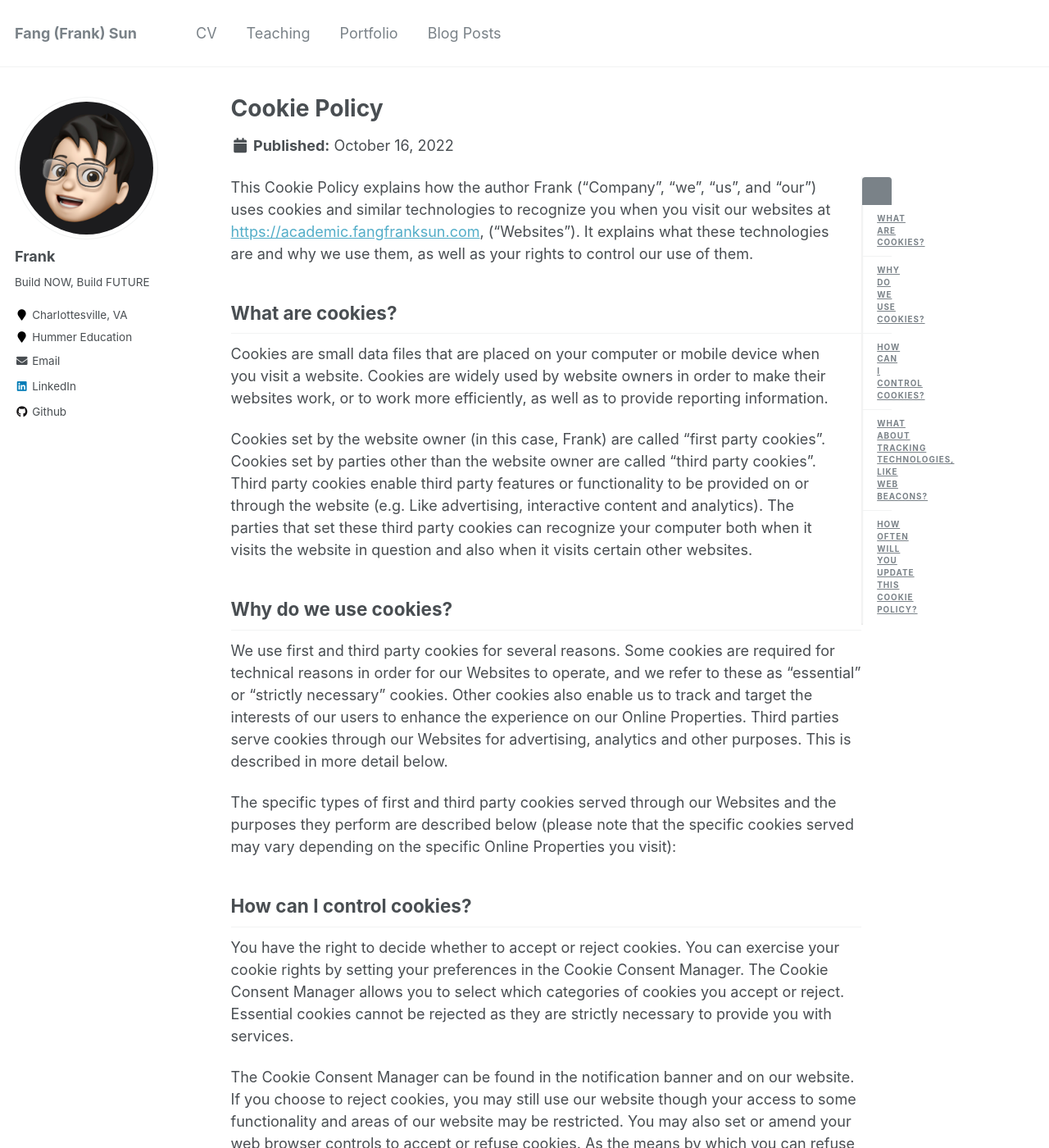
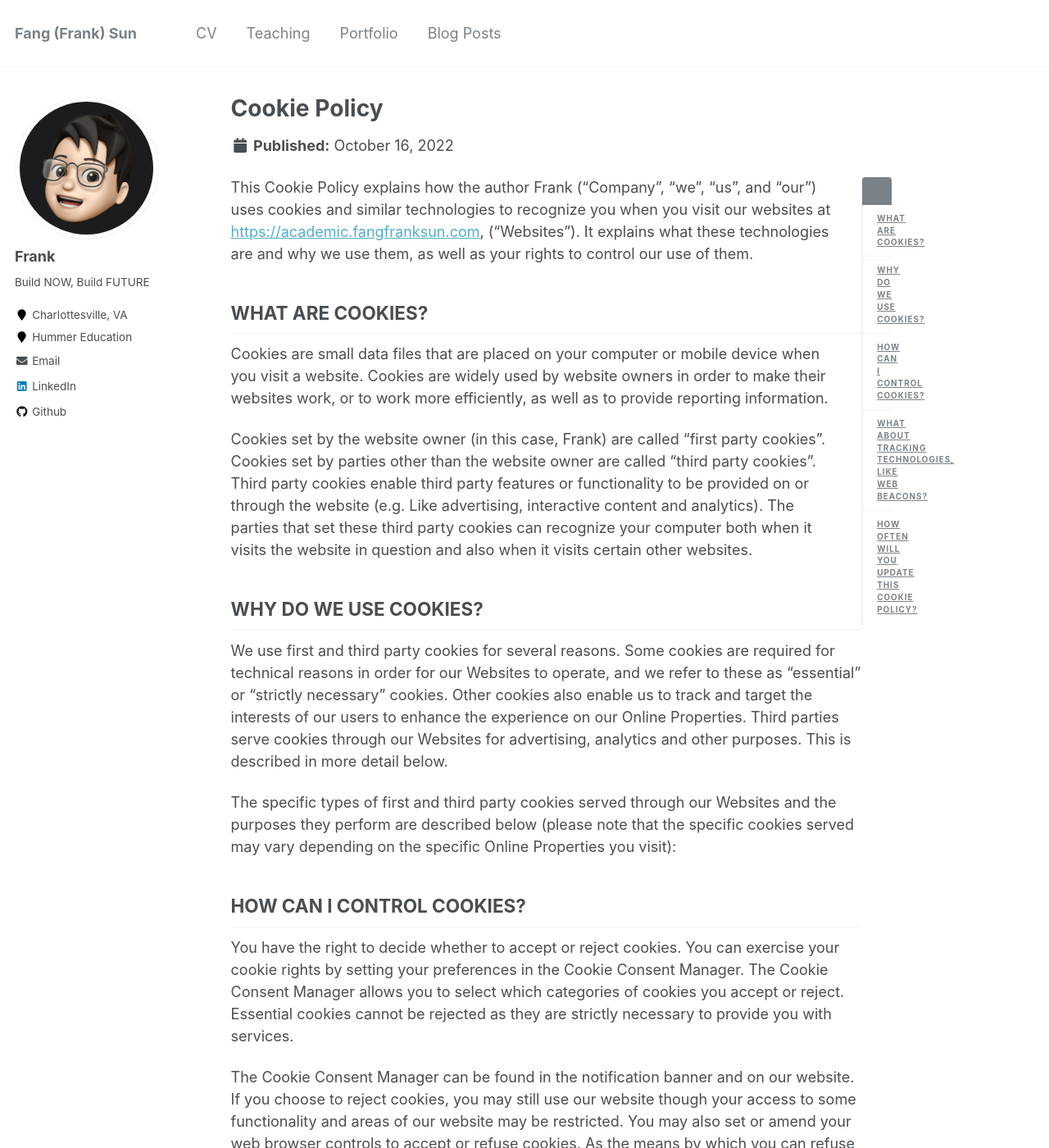
Before and after one commit to FangFrankSun/AcademicPage, a Jekyll site: the page built from _pages/cookie.md, in a window 1280 px wide and 1400 px high. Shown: the whole window at 82% size. Built offline with Jekyll 4.4.1, drawn with Linux system fonts in a browser that asks for light colours; some of the changed text lies outside the part shown.

```diff
--- a/_pages/cookie.md
+++ b/_pages/cookie.md
@@ -9,29 +9,29 @@ modified: 2022-10-16
 
 This Cookie Policy explains how the author Frank ("Company", "we", "us", and "our") uses cookies and similar technologies to recognize you when you visit our websites at [https://academic.fangfranksun.com](https://academic.fangfranksun.com),  ("Websites"). It explains what these technologies are and why we use them, as well as your rights to control our use of them.
 
-## What are cookies?
+## WHAT ARE COOKIES?
 
 Cookies are small data files that are placed on your computer or mobile device when you visit a website. Cookies are widely used by website owners in order to make their websites work, or to work more efficiently, as well as to provide reporting information.
 
 Cookies set by the website owner  (in this case, Frank) are called "first party cookies". Cookies set by parties other than the website owner are called "third party cookies". Third party cookies enable third party features or functionality to be provided on or through the website  (e.g. Like advertising, interactive content and analytics). The parties that set these third party cookies can recognize your computer both when it visits the website in question and also when it visits certain other websites.
 
-## Why do we use cookies?
+## WHY DO WE USE COOKIES?
 
 We use first and third party cookies for several reasons. Some cookies are required for technical reasons in order for our Websites to operate, and we refer to these as "essential" or "strictly necessary" cookies. Other cookies also enable us to track and target the interests of our users to enhance the experience on our Online Properties. Third parties serve cookies through our Websites for advertising, analytics and other purposes. This is described in more detail below.
 
 The specific types of first and third party cookies served through our Websites and the purposes they perform are described below  (please note that the specific cookies served may vary depending on the specific Online Properties you visit):
 
-## How can I control cookies?
+## HOW CAN I CONTROL COOKIES?
 
 You have the right to decide whether to accept or reject cookies. You can exercise your cookie rights by setting your preferences in the Cookie Consent Manager. The Cookie Consent Manager allows you to select which categories of cookies you accept or reject. Essential cookies cannot be rejected as they are strictly necessary to provide you with services.
 
 The Cookie Consent Manager can be found in the notification banner and on our website. If you choose to reject cookies, you may still use our website though your access to some functionality and areas of our website may be restricted. You may also set or amend your web browser controls to accept or refuse cookies. As the means by which you can refuse cookies through your web browser controls vary from browser-to-browser, you should visit your browser's help menu for more information.
 
-## What about tracking technologies, like web beacons?
+## WHAT ABOUT TRACKING TECHNOLOGIES, LIKE WEB BEACONS?
 
 Cookies are not the only way to recognize or track visitors to a website. We may use other, similar technologies from time to time, like web beacons  (sometimes called "tracking pixels"or "clear gifs"). These are tiny graphics files that contain a unique identifier that enable us to recognize when someone has visited our Websites or opened an e-mail including them. This allows us, for example, to monitor the traffic patterns of users from one page within a website to another, to deliver or communicate with cookies, to understand whether you have come to the website from an online advertisement displayed on a third-party website, to improve site performance, and to measure the success of e-mail marketing campaigns. In many instances, these technologies are reliant on cookies to function properly, and so declining cookies will impair their functioning.
 
-## How often will you update this Cookie Policy?
+## HOW OFTEN WILL YOU UPDATE THIS COOKIE POLICY?
 
 We may update this [Cookie Policy](https://academic.fangfranksun.com/cookie) from time to time in order to reflect, for example, changes to the cookies we use or for other operational, legal or regulatory reasons. Please therefore re-visit this Cookie Policy regularly to stay informed about our use of cookies and related technologies.
 
```
